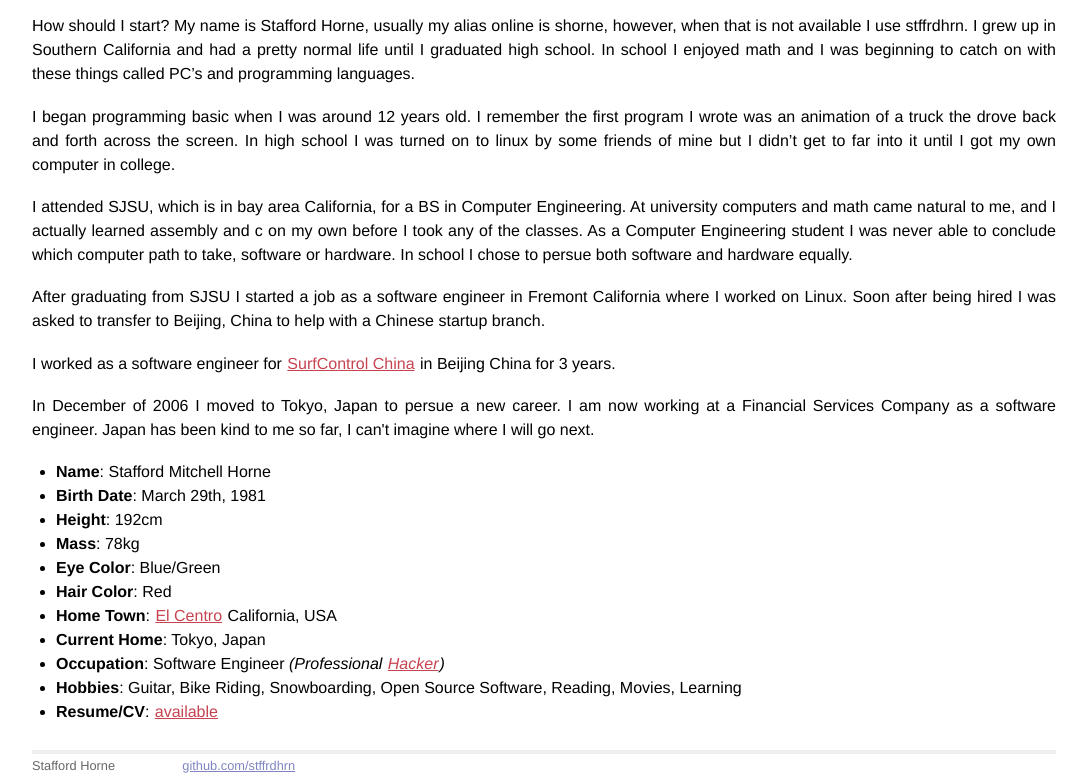
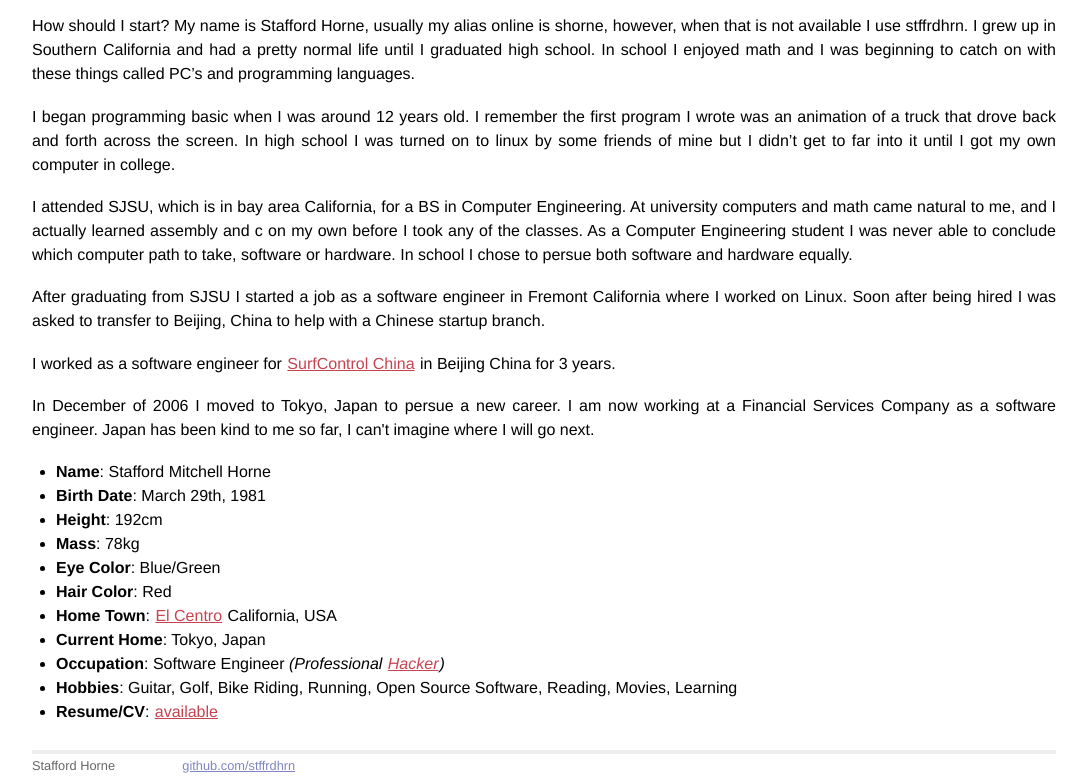
Before and after one commit to stffrdhrn/stffrdhrn.github.io, a Jekyll site: the page built from page/about.markdown, in a window 1280 px wide. Shown: the part 254-1036 px from the top of the page, without its empty margins (96-1183 px from the left). Built offline with Jekyll 4.4.1, drawn with Linux system fonts in a browser that asks for light colours.

Commit message:
pages: a few typo fixes
Remove j2ee as no longer relevant.

```diff
--- a/page/about.markdown
+++ b/page/about.markdown
@@ -26,10 +26,10 @@
   <img src="/content/2006/01/What-icon.thumbnail.png" id="image7" alt="Crazy Hair" height="96" width="95" />
 </p>
 <p>How should I start? My name is Stafford Horne, usually my alias online is shorne, however, when that is not available I use stffrdhrn.  I grew up in Southern California and had a pretty normal life until I graduated high school.  In school I enjoyed math and I was beginning to catch on with these things called PC&#8217;s and programming languages.</p>
-<p>I began programming basic when I was around 12 years old.  I remember the first program I wrote was an animation of a truck the drove back and forth across the screen.  In high school I was turned on to linux by some friends of mine but I didn&#8217;t get to far into it until I got my own computer in college.</p>
+<p>I began programming basic when I was around 12 years old.  I remember the first program I wrote was an animation of a truck that drove back and forth across the screen.  In high school I was turned on to linux by some friends of mine but I didn&#8217;t get to far into it until I got my own computer in college.</p>
 <p>I attended SJSU, which is in bay area California, for a BS in Computer Engineering. At university computers and math came natural to me, and I actually learned assembly and c on my own before I took any of the classes. As a Computer Engineering student I was never able to conclude which computer path to take, software or hardware. In school I chose to persue both software and hardware equally.</p>
 <p>After graduating from SJSU I started a job as a software engineer in Fremont California where I worked on Linux. Soon after being hired I was asked to transfer to Beijing, China to help with a Chinese startup branch.</p>
-<p>I worked as a software engineer for <a href="http://www.surfcontrol.cn">SurfControl China</a> in Beijing China for 3 years.</p>
+<p>I worked as a software engineer for <a href="http://www.surfcontrol.com">SurfControl China</a> in Beijing China for 3 years.</p>
 <p>In December of 2006 I moved to Tokyo, Japan to persue a new career.  I am now working at a Financial Services Company as a software engineer.  Japan has been kind to me so far, I can't imagine where I will go next.</p>
 <ul>
 <li><strong>Name</strong>: Stafford Mitchell Horne</li>
@@ -41,6 +41,6 @@
 <li><strong>Home Town</strong>: <a href="http://www.cityofelcentro.org/">El Centro</a> California, USA</li>
 <li><strong>Current Home</strong>: Tokyo, Japan</li>
 <li><strong>Occupation</strong>: Software Engineer <em>(Professional <a href="http://www.catb.org/jargon/html/meaning-of-hack.html" title="The Jargon File">Hacker</a>)</em></li>
-<li><strong>Hobbies</strong>: Guitar, Bike Riding, Snowboarding, Open Source Software, Reading, Movies, Learning</li>
+<li><strong>Hobbies</strong>: Guitar, Golf, Bike Riding, Running, Open Source Software, Reading, Movies, Learning</li>
 <li><strong>Resume/CV</strong>: <a href="/page/curriculum-vitae.html">available</a></li>
 </ul>
--- a/page/curriculum-vitae.markdown
+++ b/page/curriculum-vitae.markdown
@@ -73,7 +73,6 @@
   <li>Assembly (x86, ARM, MIPs, 8051)</li>
   <li>Verilog</li>
   <li>PHP</li>
-  <li>J2EE (JSP, Servlets, EJB, JSTL)</li>
 </ul>
 <h3>Operating Systems</h3>
 <p>I have experience programming on and administering the following
```
